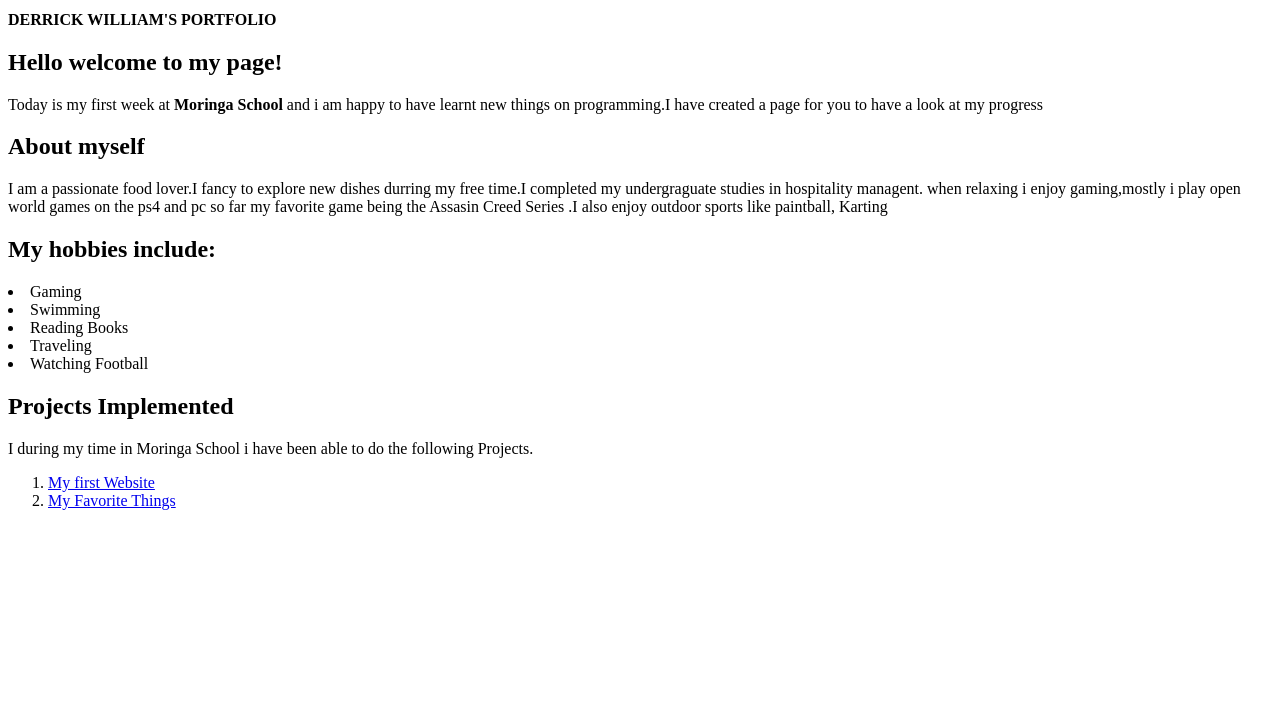
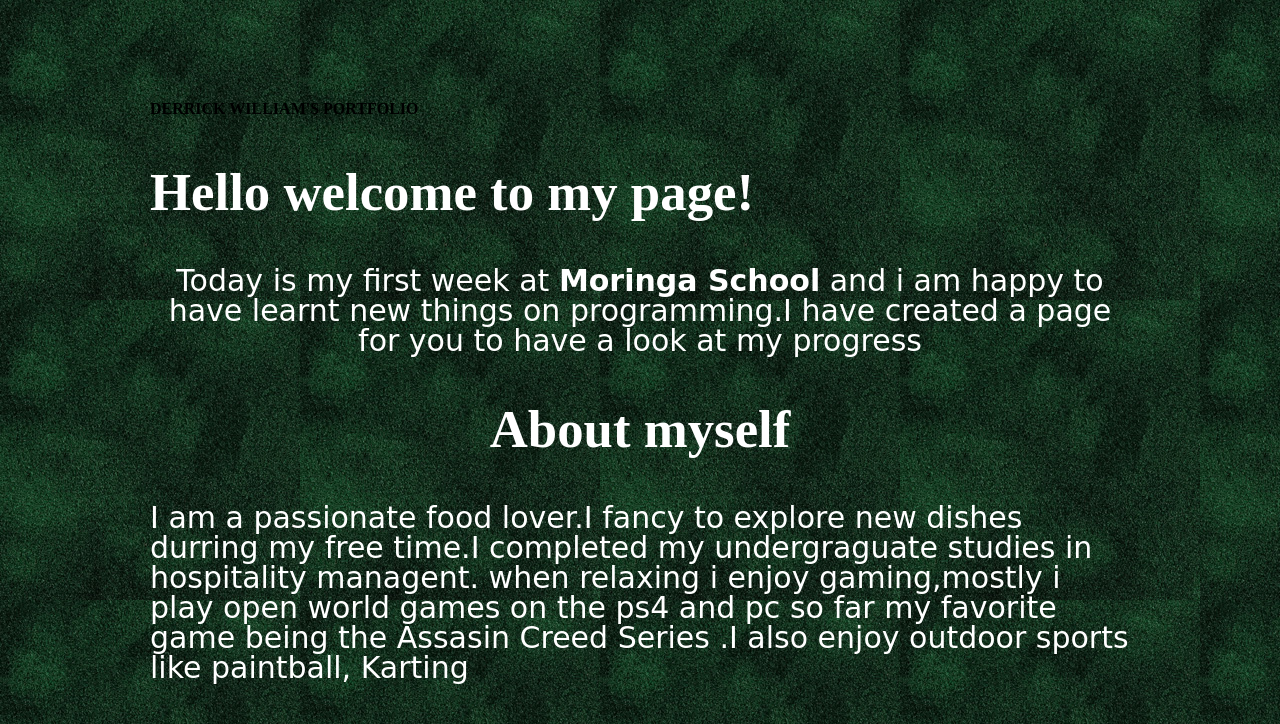
Before and after one commit to derriqo/Week-1-IP, a plain HTML site: page index.html in a window 1280 px wide. Shown: the top 724 px of the page. Drawn offline with Linux system fonts and the light colour scheme.

Commit message:
added css.

```diff
--- a/css/styles.css
+++ b/css/styles.css
@@ -7,3 +7,48 @@ h1 {
 h2 {
   font-style: normal;
 }
+}
+.derrick {
+  text-align: center;
+}
+.newstuff{
+  text-align:center;
+}
+.text-left {
+  text-align: left;
+}
+
+
+.container {
+  font-weight: bold;
+}
+
+li  {
+  font-family: Arial, Helvetica ,serif ;
+  line-height: inherit;
+
+}
+body {
+  background-image: url(../images/green.jpg);
+  margin: 100px 150px;
+  color: 	white;
+  font-size: 220%;
+}
+.ullist{
+  align-items: center;
+  font-weight: normal;
+}
+p{
+font-family: cursive, sans-serif;
+text-indent: inherit;
+font-size: 30px;
+line-height: 30px;
+}
+img{
+  float: left;
+}
+.center{
+  display: block;
+  margin-left: auto;
+  margin-right: auto;
+}
```
